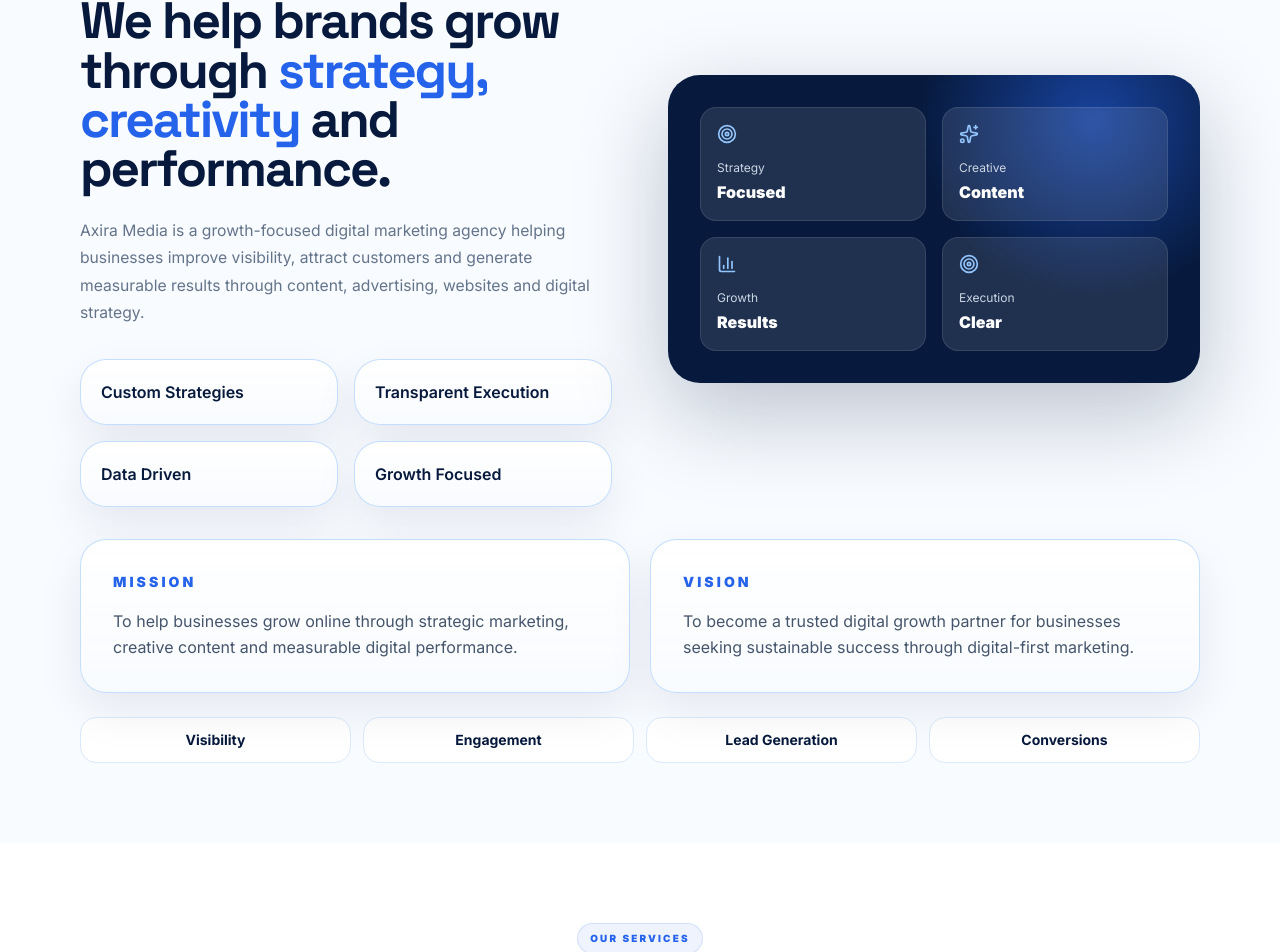
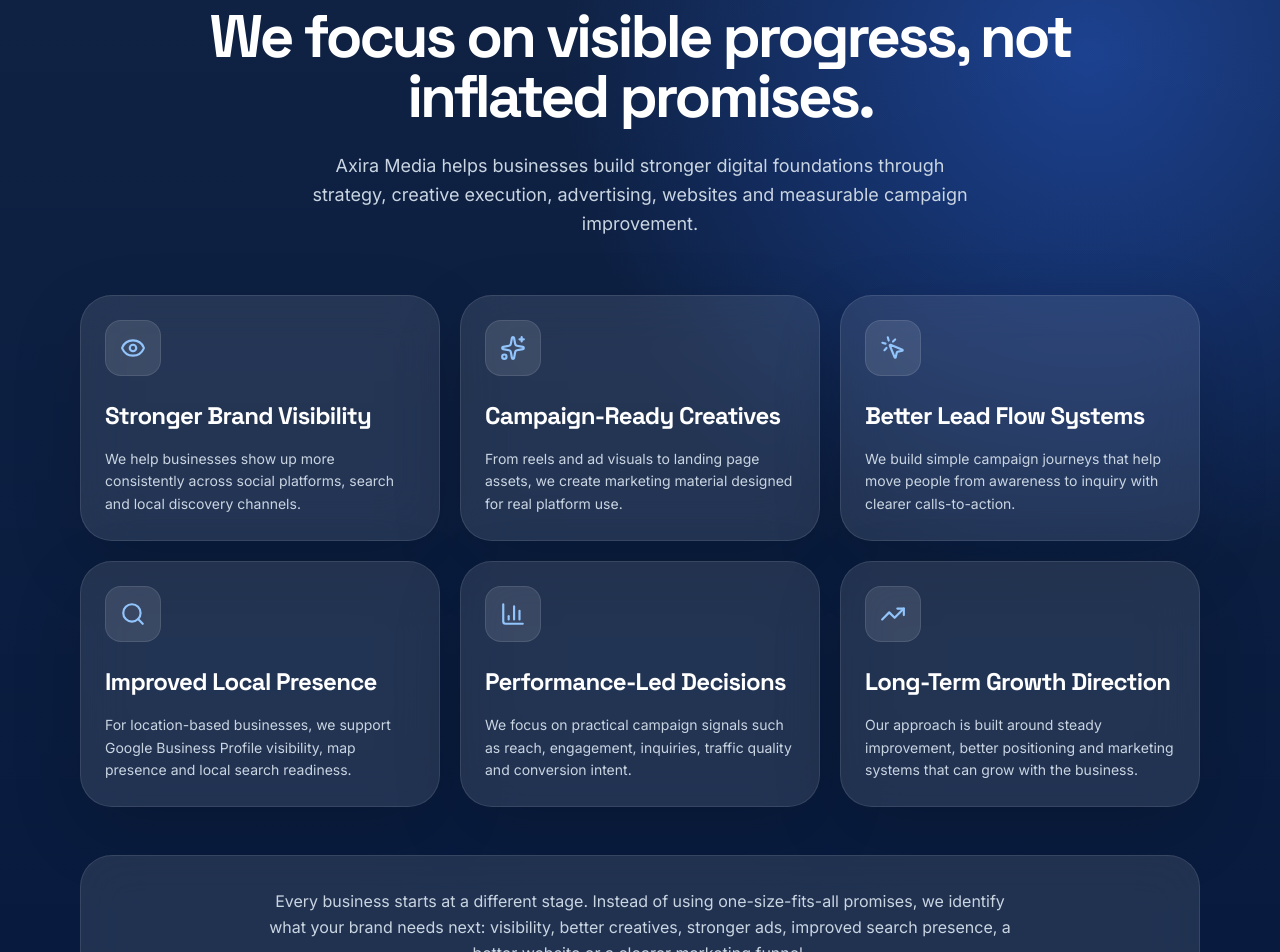
Before and after one commit to shubhampawarr/axira-media, a Next.js app: page / in a window 1280 px wide. Shown: the part 1576-2528 px from the top of the page. Built offline with nearby package versions, Linux system fonts and the light colour scheme.

Commit message:
Add credibility-focused results section

```diff
--- a/app/page.tsx
+++ b/app/page.tsx
@@ -11,6 +11,7 @@
 import Process from '@/components/Process';
 import Portfolio from '@/components/Portfolio';
 import Testimonials from '@/components/Testimonials';
+import Results from '@/components/Results';
 import FinalCTA from '@/components/FinalCTA';
 import Footer from '@/components/Footer';
 import WhatsAppButton from '@/components/WhatsAppButton';
@@ -32,17 +33,31 @@
   return (
     <main className="bg-white text-[#071a3d] overflow-x-hidden">
       <Navbar />
+
       <Hero />
+
       <Stats />
+
+      <Results />
+
       <About />
+
       <Services />
+
       <WhyBusinessesChoose />
+
       <WhyChoose />
+
       <Process />
+
       <Portfolio />
+
       <Testimonials />
+
       <FinalCTA />
+
       <Footer />
+
       <WhatsAppButton />
     </main>
   );
--- /dev/null
+++ b/components/Results.tsx
@@ -0,0 +1,102 @@
+import {
+  BarChart3,
+  Eye,
+  MousePointerClick,
+  Search,
+  Sparkles,
+  TrendingUp,
+} from 'lucide-react';
+
+const results = [
+  {
+    title: 'Stronger Brand Visibility',
+    text: 'We help businesses show up more consistently across social platforms, search and local discovery channels.',
+    icon: Eye,
+  },
+  {
+    title: 'Campaign-Ready Creatives',
+    text: 'From reels and ad visuals to landing page assets, we create marketing material designed for real platform use.',
+    icon: Sparkles,
+  },
+  {
+    title: 'Better Lead Flow Systems',
+    text: 'We build simple campaign journeys that help move people from awareness to inquiry with clearer calls-to-action.',
+    icon: MousePointerClick,
+  },
+  {
+    title: 'Improved Local Presence',
+    text: 'For location-based businesses, we support Google Business Profile visibility, map presence and local search readiness.',
+    icon: Search,
+  },
+  {
+    title: 'Performance-Led Decisions',
+    text: 'We focus on practical campaign signals such as reach, engagement, inquiries, traffic quality and conversion intent.',
+    icon: BarChart3,
+  },
+  {
+    title: 'Long-Term Growth Direction',
+    text: 'Our approach is built around steady improvement, better positioning and marketing systems that can grow with the business.',
+    icon: TrendingUp,
+  },
+];
+
+export default function Results() {
+  return (
+    <section className="relative overflow-hidden bg-[#071a3d] px-6 py-24 text-white">
+      <div className="absolute inset-0 bg-[radial-gradient(circle_at_85%_15%,rgba(37,99,235,0.45),transparent_35%)]" />
+      <div className="absolute inset-0 bg-[linear-gradient(180deg,rgba(255,255,255,0.04),transparent)]" />
+
+      <div className="container-premium relative z-10">
+        <div className="mx-auto max-w-4xl text-center">
+          <p className="text-sm font-black uppercase tracking-[0.24em] text-[#93c5fd]">
+            Results Without Noise
+          </p>
+
+          <h2 className="mt-5 text-4xl font-black tracking-[-0.05em] text-white md:text-6xl">
+            We focus on visible progress, not inflated promises.
+          </h2>
+
+          <p className="mx-auto mt-6 max-w-2xl text-base leading-relaxed text-slate-300 md:text-lg">
+            Axira Media helps businesses build stronger digital foundations
+            through strategy, creative execution, advertising, websites and
+            measurable campaign improvement.
+          </p>
+        </div>
+
+        <div className="mt-14 grid gap-5 md:grid-cols-2 lg:grid-cols-3">
+          {results.map((item) => {
+            const Icon = item.icon;
+
+            return (
+              <article
+                key={item.title}
+                className="group rounded-[2rem] border border-white/10 bg-white/10 p-6 shadow-[0_24px_70px_rgba(0,0,0,0.16)] backdrop-blur-xl transition hover:-translate-y-1 hover:bg-white/[0.14]"
+              >
+                <div className="mb-6 flex h-14 w-14 items-center justify-center rounded-2xl border border-white/10 bg-white/10">
+                  <Icon className="text-[#93c5fd]" size={26} />
+                </div>
+
+                <h3 className="text-xl font-black tracking-[-0.03em] text-white md:text-2xl">
+                  {item.title}
+                </h3>
+
+                <p className="mt-4 text-sm leading-relaxed text-slate-300">
+                  {item.text}
+                </p>
+              </article>
+            );
+          })}
+        </div>
+
+        <div className="mt-12 rounded-[2rem] border border-white/10 bg-white/10 p-6 text-center backdrop-blur-xl md:p-8">
+          <p className="mx-auto max-w-3xl text-sm leading-relaxed text-slate-300 md:text-base">
+            Every business starts at a different stage. Instead of using
+            one-size-fits-all promises, we identify what your brand needs next:
+            visibility, better creatives, stronger ads, improved search
+            presence, a better website or a clearer marketing funnel.
+          </p>
+        </div>
+      </div>
+    </section>
+  );
+}
```
